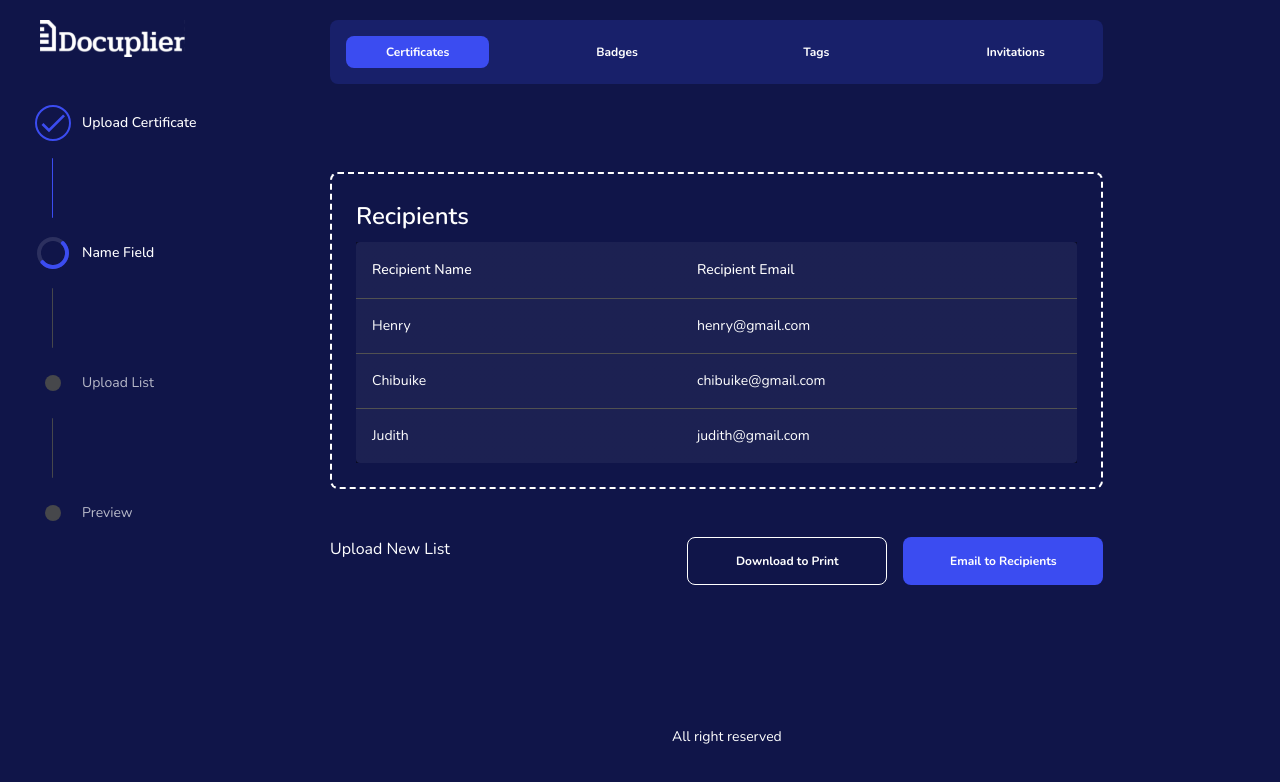
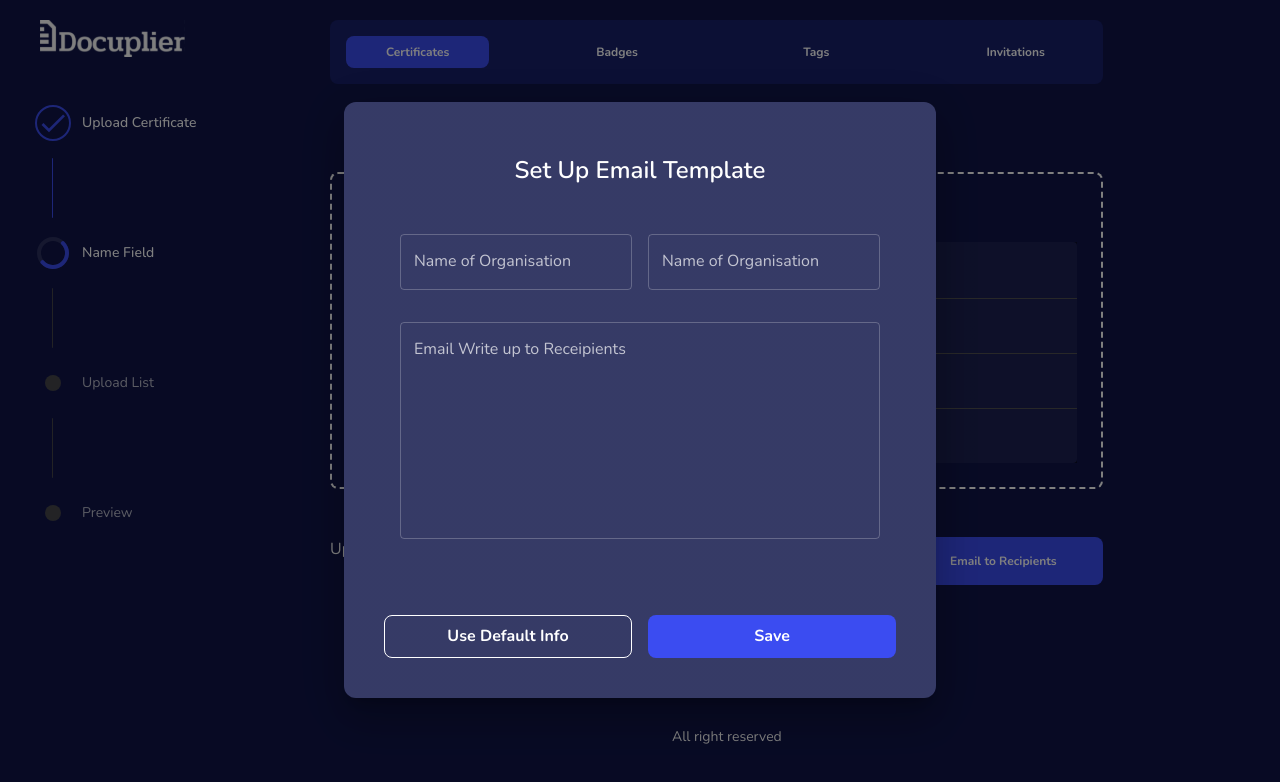
Before and after one commit to docuplier/Frontend, a React (Vite) app: page /certificates/preview in a window 1280 px wide. Shown: the top 782 px of the page. Built offline with nearby package versions, Linux system fonts and the light colour scheme.

Commit message:
implement email template modal

```diff
--- /dev/null
+++ b/src/components/SetupEmailTemplateModal/SetupEmailTemplateModal.tsx
@@ -0,0 +1,135 @@
+import * as React from "react";
+import Button from "@mui/material/Button";
+import Dialog from "@mui/material/Dialog";
+import DialogActions from "@mui/material/DialogActions";
+import DialogContent from "@mui/material/DialogContent";
+import {
+  Box,
+  Grid,
+  Stack,
+  TextField,
+  Typography,
+  useTheme,
+} from "@mui/material";
+
+export interface ISetEmailModalProps {
+  open: boolean;
+  onClose: () => void;
+  onConfirm: () => void;
+  onInputChange: (event: any) => void;
+  onResend: () => void;
+  isMobile: boolean;
+}
+
+export default function SetupEmailTemplateModal({
+  open,
+  onClose,
+  onConfirm,
+  onInputChange,
+  onResend,
+  isMobile,
+}: ISetEmailModalProps) {
+  const theme = useTheme();
+  const descriptionElementRef = React.useRef<HTMLElement>(null);
+  React.useEffect(() => {
+    if (open) {
+      const { current: descriptionElement } = descriptionElementRef;
+      if (descriptionElement !== null) {
+        descriptionElement.focus();
+      }
+    }
+  }, [open]);
+
+  return (
+    <Dialog
+      open={open}
+      onClose={onClose}
+      // scroll="paper"
+      aria-labelledby="provide-email"
+      aria-describedby="provide-email-you-want-recepient-to-respond-to"
+      sx={{
+        "& .MuiDialog-paper": {
+          borderRadius: "12px",
+          minWidth: "33ch",
+          px: {
+            xs: theme.spacing(1),
+            md: theme.spacing(8),
+          },
+          py: (theme) => theme.spacing(8),
+          textAlign: "center",
+        },
+      }}
+    >
+      <DialogContent>
+        <Stack spacing={12}>
+          <Box>
+            <Typography variant="subtitle1">Set Up Email Template</Typography>
+          </Box>
+
+          <Box>
+            <Box
+              mb={8}
+              display="flex"
+              alignItems="center"
+              flexDirection={{ xs: "column", md: "row" }}
+              width="100%"
+            >
+              <Box width="100%" mb={{ xs: 8, md: 0 }}>
+                <TextField
+                  fullWidth
+                  placeholder="Microsoft"
+                  id="organisationName"
+                  name="organisationName"
+                  label="Name of Organisation"
+                  variant="outlined"
+                />
+              </Box>
+              <Box width="100%" ml={{ xs: 0, md: 4 }}>
+                <TextField
+                  fullWidth
+                  placeholder="Microsoft"
+                  id="organisationName"
+                  name="organisationName"
+                  label="Name of Organisation"
+                  variant="outlined"
+                />
+              </Box>
+            </Box>
+            <Box width="100%">
+              <TextField
+                fullWidth
+                multiline
+                id="body"
+                placeholder="Description"
+                name="body"
+                label="Email Write up to Receipients"
+                variant="outlined"
+                rows={8}
+              />
+            </Box>
+          </Box>
+        </Stack>
+      </DialogContent>
+      <DialogActions>
+        <Stack direction="row" spacing={4} width="100%" mt={12}>
+          <Button
+            variant="outlined"
+            size={isMobile ? "small" : "large"}
+            onClick={onResend}
+            fullWidth
+          >
+            Use Default Info
+          </Button>
+          <Button
+            variant="contained"
+            size={isMobile ? "small" : "large"}
+            onClick={onConfirm}
+            fullWidth
+          >
+            Save
+          </Button>
+        </Stack>
+      </DialogActions>
+    </Dialog>
+  );
+}
--- a/src/pages/Preview/Preview.tsx
+++ b/src/pages/Preview/Preview.tsx
@@ -23,6 +23,7 @@ import { useNavigate } from "react-router-dom";
 import SetupEmailModal from "components/SetupEmailModal/SetupEmailModal";
 import { useState } from "react";
 import OtpModal from "components/otpModal/OtpModal";
+import SetupEmailTemplateModal from "components/SetupEmailTemplateModal/SetupEmailTemplateModal";
 
 const tabItems = [
   {
@@ -211,6 +212,14 @@ const Preview = () => {
           onInputChange={(e) => console.log(e)}
           onResend={() => console.log("resend clicked")}
         />
+        <SetupEmailTemplateModal
+          open
+          onClose={() => setOpenOtpModal(false)}
+          onConfirm={() => setOpenOtpModal(false)}
+          onInputChange={(e) => console.log(e)}
+          onResend={() => console.log("resend clicked")}
+          isMobile={isMobile}
+        />
       </Box>
     </Stack>
   );
```
